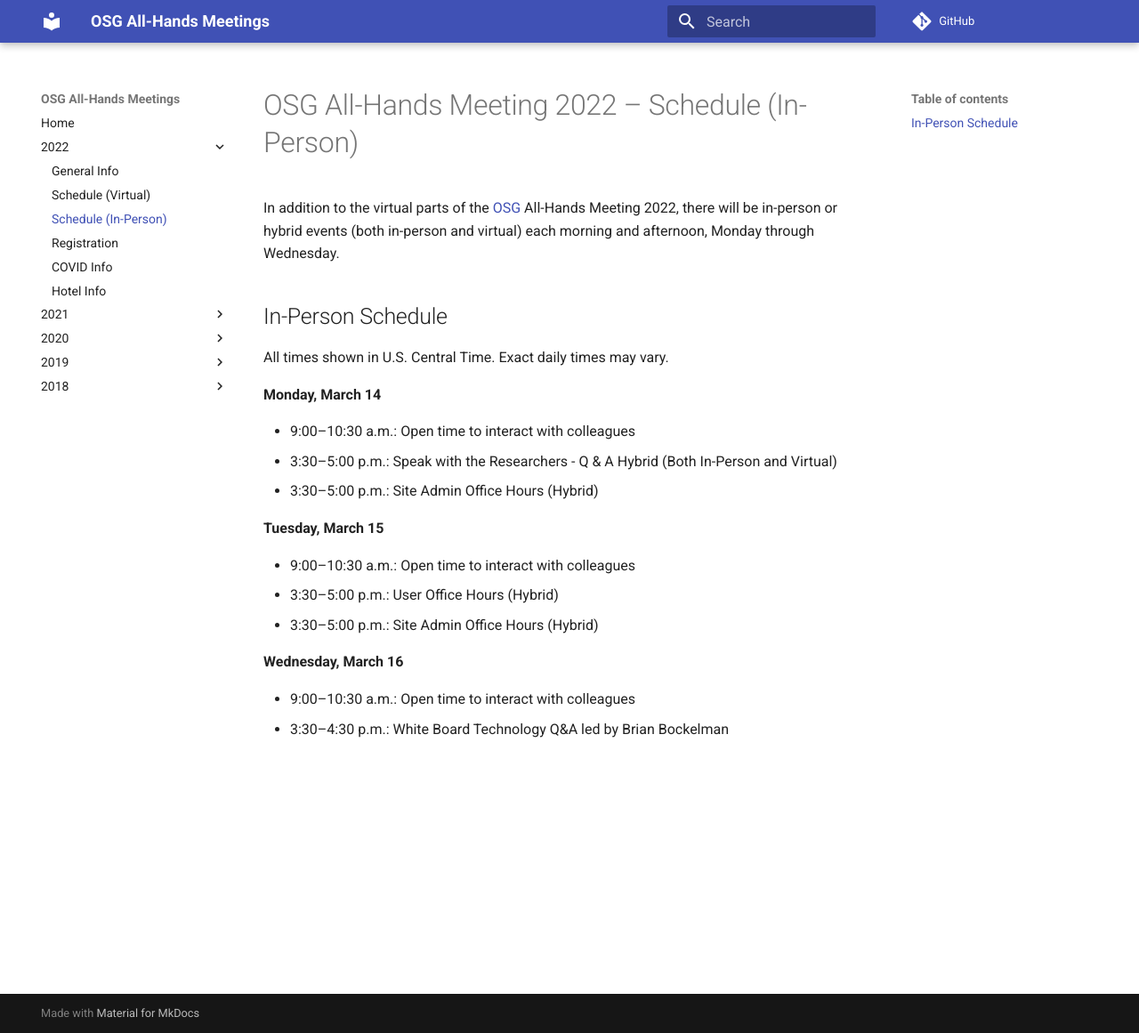
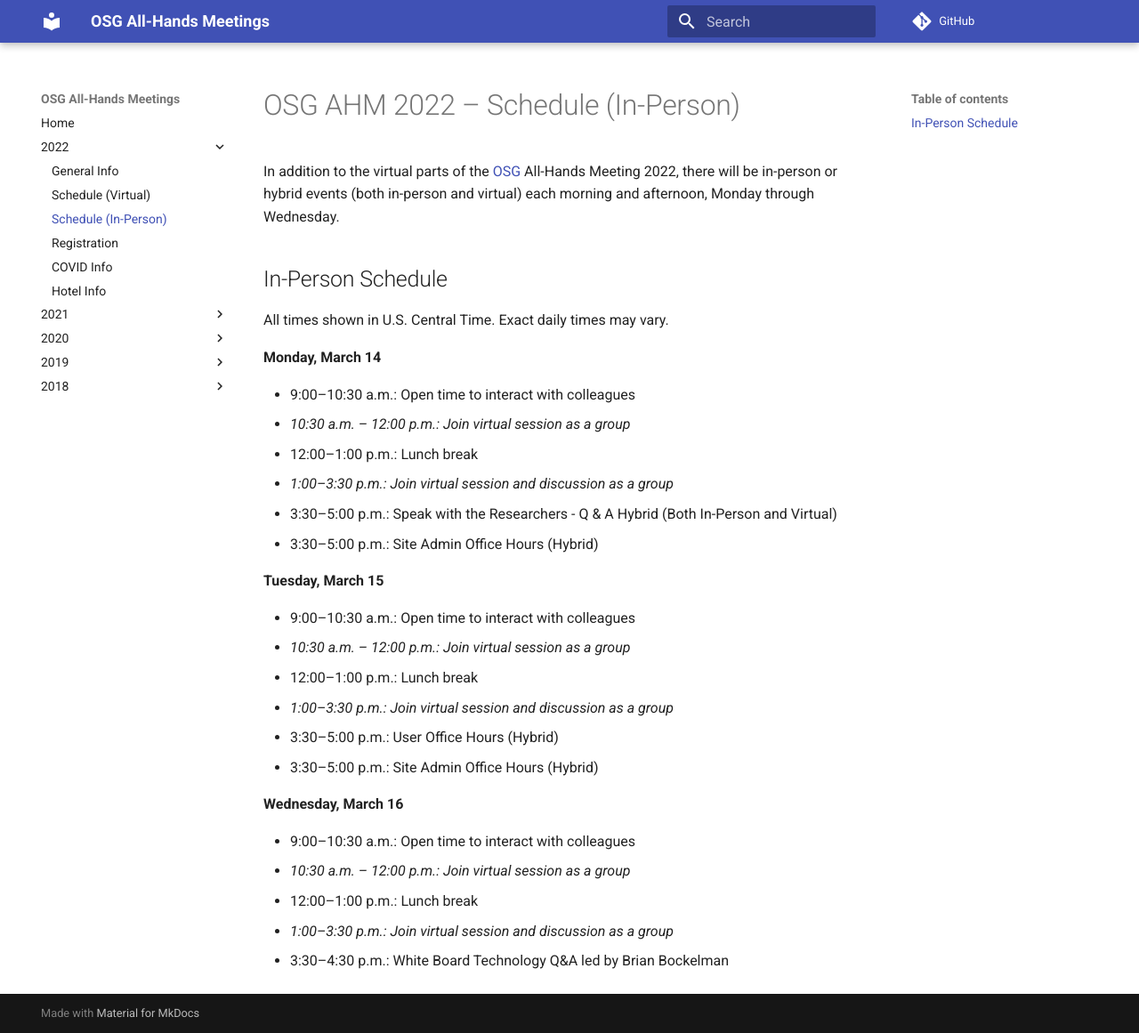
Before and after one commit to osg-htc/all-hands, an MkDocs documentation site: the page built from docs/2022/schedule-in-person.md, in a window 1280 px wide and 1161 px high. Shown: the whole window at 89% size. Built offline with MkDocs 1.6.1 and Material for MkDocs 9.7.7, drawn with Linux system fonts in a browser that asks for light colours; comment, search, counter and statistics services are not loaded.

Commit message:
Shorteden page titles; added virtual bits to in-person sched.

```diff
--- a/docs/2022/schedule-in-person.md
+++ b/docs/2022/schedule-in-person.md
@@ -1,4 +1,4 @@
-# OSG All-Hands Meeting 2022 &ndash; Schedule (In-Person)
+# OSG AHM 2022 &ndash; Schedule (In-Person)
 
 In addition to the virtual parts of the [OSG](https://www.opensciencegrid.org) All-Hands Meeting 2022,
 there will be in-person or hybrid events (both in-person and virtual) each morning and afternoon,
@@ -12,16 +12,25 @@ Exact daily times may vary.
 **Monday, March 14**
 
 *   9:00–10:30 a.m.: Open time to interact with colleagues
+*   _10:30 a.m. – 12:00 p.m.: Join virtual session as a group_
+*   12:00–1:00 p.m.: Lunch break
+*   _1:00–3:30 p.m.: Join virtual session and discussion as a group_
 *   3:30–5:00 p.m.: Speak with the Researchers - Q & A Hybrid (Both In-Person and Virtual)
 *   3:30–5:00 p.m.: Site Admin Office Hours (Hybrid)
 
 **Tuesday, March 15**
 
 *   9:00–10:30 a.m.: Open time to interact with colleagues
+*   _10:30 a.m. – 12:00 p.m.: Join virtual session as a group_
+*   12:00–1:00 p.m.: Lunch break
+*   _1:00–3:30 p.m.: Join virtual session and discussion as a group_
 *   3:30–5:00 p.m.: User Office Hours (Hybrid)
 *   3:30–5:00 p.m.: Site Admin Office Hours (Hybrid)
 
 **Wednesday, March 16**
 
 *   9:00–10:30 a.m.: Open time to interact with colleagues
+*   _10:30 a.m. – 12:00 p.m.: Join virtual session as a group_
+*   12:00–1:00 p.m.: Lunch break
+*   _1:00–3:30 p.m.: Join virtual session and discussion as a group_
 *   3:30–4:30 p.m.: White Board Technology Q&A led by Brian Bockelman
```
Also changed, not shown: docs/2022/covid-information.md (+1 -1 lines), docs/2022/hotels.md (+1 -1 lines), docs/2022/registration.md (+1 -1 lines), docs/2022/schedule-virtual.md (+1 -1 lines).
